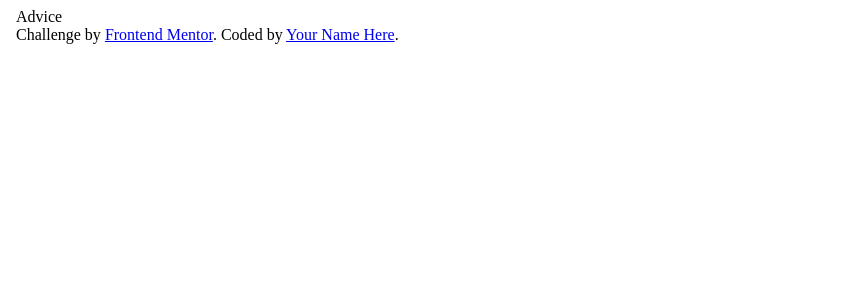
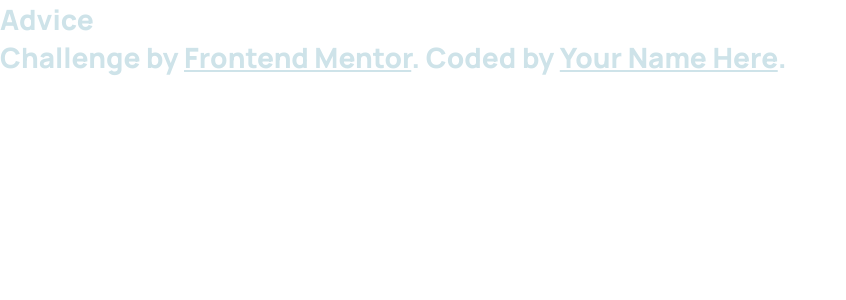
Before and after one commit to Odisseu93/advice_generator_app, a React (Create React App) app: page / in a window 1280 px wide. Shown: the top 300 px of the page, without its empty margins (0-846 px from the left). Built offline with nearby package versions, Linux system fonts and the light colour scheme.

Commit message:
CSS reset added

```diff
--- a/src/css/style.css
+++ b/src/css/style.css
@@ -1,3 +1,12 @@
-
+@import url("https://fonts.googleapis.com/css2?family=Manrope:wght@800&display=swap");
+* {
+  font-family: "Manrope", sans-serif;
+  font-size: 28px;
+  font-weight: 800;
+  color: hsl(193deg, 38%, 86%);
+  padding: 0;
+  margin: 0;
+  box-sizing: border-box;
+}
 
 /*# sourceMappingURL=style.css.map */
--- a/src/sass/styles.sass
+++ b/src/sass/styles.sass
@@ -0,0 +1,12 @@
+@use 'variables'
+
+@import url('https://fonts.googleapis.com/css2?family=Manrope:wght@800&display=swap')
+
+*
+  font-family: 'Manrope', sans-serif
+  font-size: variables.$Font-size-quote
+  font-weight: 800
+  color: variables.$light-cyan
+  padding: 0
+  margin: 0
+  box-sizing: border-box
```
Also changed, not shown: 1 other file (tests, documents, lock files or other folders).
